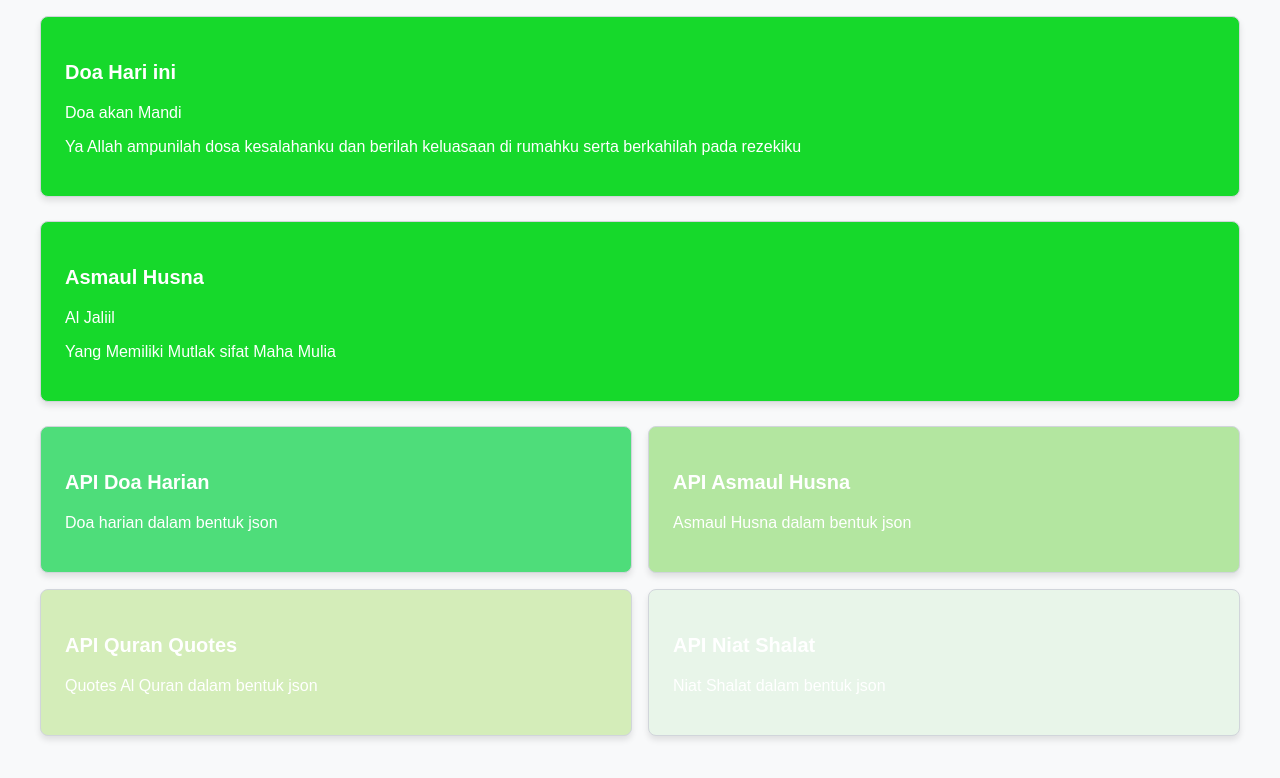
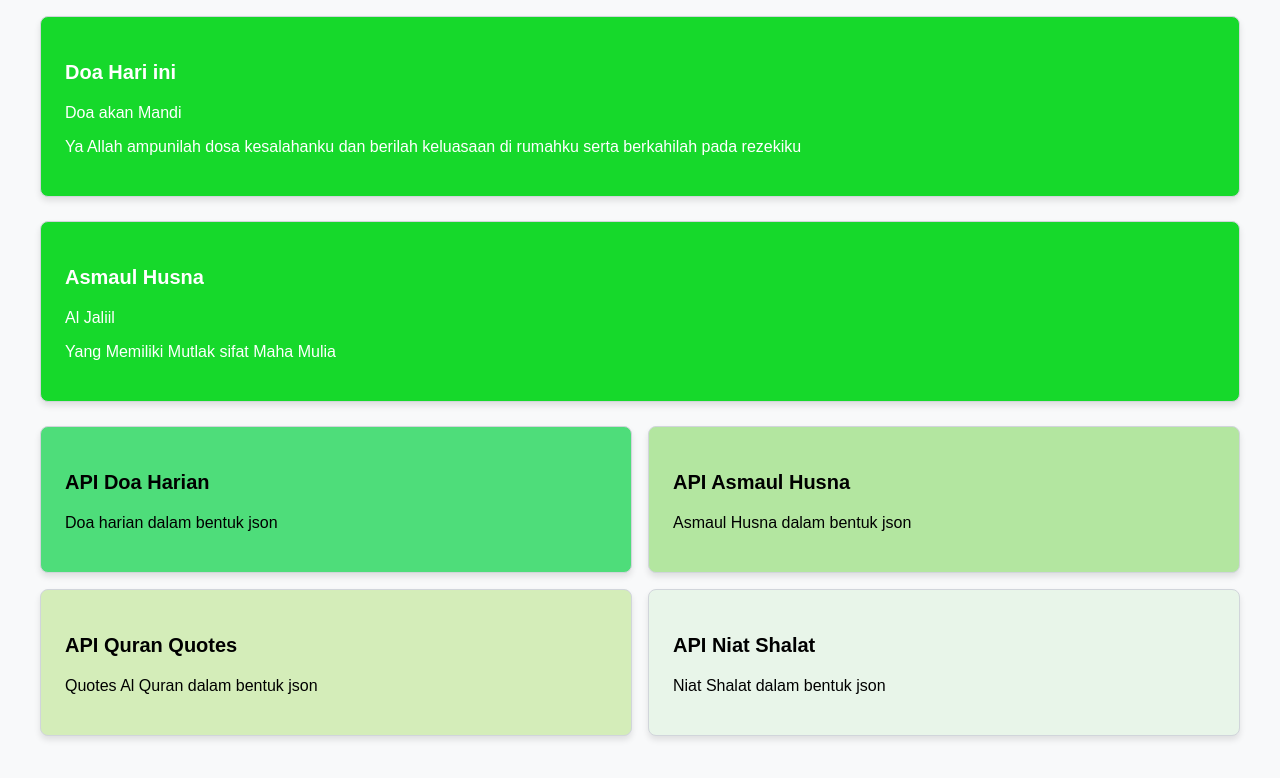
Before and after one commit to koncoweb/koncodoa, a React (Create React App) app: page / in a window 1280 px wide. Shown: the top 778 px of the page. Built offline with nearby package versions, Linux system fonts and the light colour scheme.

Commit message:
dark texts

```diff
--- a/src/components/Home.js
+++ b/src/components/Home.js
@@ -27,20 +27,20 @@ const Home = () => {
             {/* New Menu of Clickable Cards */}
             <div style={{ display: 'grid', gridTemplateColumns: 'repeat(2, 1fr)', gap: '16px' }}>
                 <div style={{ border: '1px solid #D1D5DB', borderRadius: '8px', boxShadow: '0 4px 6px rgba(0, 0, 0, 0.1)', backgroundColor: '#4EDD7A', cursor: 'pointer', padding: '24px' }} onClick={() => window.open('../data/doaharian/doaharian.json', '_blank')}>
-                    <h3 style={{ fontSize: '1.25rem', fontWeight: '600', color: '#ffffff' }}>API Doa Harian</h3>
-                    <p style={{ color: '#ffffff' }}>Doa harian dalam bentuk json</p>
+                    <h3 style={{ fontSize: '1.25rem', fontWeight: '600', color: '#000000' }}>API Doa Harian</h3>
+                    <p style={{ color: '#000000' }}>Doa harian dalam bentuk json</p>
                 </div>
                 <div style={{ border: '1px solid #D1D5DB', borderRadius: '8px', boxShadow: '0 4px 6px rgba(0, 0, 0, 0.1)', backgroundColor: '#B3E6A0', cursor: 'pointer', padding: '24px' }} onClick={() => window.open('../data/asmaulhusna/asmaulhusna.json', '_blank')}>
-                    <h3 style={{ fontSize: '1.25rem', fontWeight: '600', color: '#ffffff' }}>API Asmaul Husna</h3>
-                    <p style={{ color: '#ffffff' }}>Asmaul Husna dalam bentuk json</p>
+                    <h3 style={{ fontSize: '1.25rem', fontWeight: '600', color: '#000000' }}>API Asmaul Husna</h3>
+                    <p style={{ color: '#000000' }}>Asmaul Husna dalam bentuk json</p>
                 </div>
                 <div style={{ border: '1px solid #D1D5DB', borderRadius: '8px', boxShadow: '0 4px 6px rgba(0, 0, 0, 0.1)', backgroundColor: '#D4EDB9', cursor: 'pointer', padding: '24px' }} onClick={() => window.open('../data/quotes/quotes.json', '_blank')}>
-                    <h3 style={{ fontSize: '1.25rem', fontWeight: '600', color: '#ffffff' }}>API Quran Quotes</h3>
-                    <p style={{ color: '#ffffff' }}>Quotes Al Quran dalam bentuk json</p>
+                    <h3 style={{ fontSize: '1.25rem', fontWeight: '600', color: '#000000' }}>API Quran Quotes</h3>
+                    <p style={{ color: '#000000' }}>Quotes Al Quran dalam bentuk json</p>
                 </div>
                 <div style={{ border: '1px solid #D1D5DB', borderRadius: '8px', boxShadow: '0 4px 6px rgba(0, 0, 0, 0.1)', backgroundColor: '#E8F5E9', cursor: 'pointer', padding: '24px' }} onClick={() => window.open('../data/niatshalat/all.json', '_blank')}>
-                    <h3 style={{ fontSize: '1.25rem', fontWeight: '600', color: '#ffffff' }}>API Niat Shalat</h3>
-                    <p style={{ color: '#ffffff' }}>Niat Shalat dalam bentuk json</p>
+                    <h3 style={{ fontSize: '1.25rem', fontWeight: '600', color: '#000000' }}>API Niat Shalat</h3>
+                    <p style={{ color: '#000000' }}>Niat Shalat dalam bentuk json</p>
                 </div>
             </div>
         </div>
```
